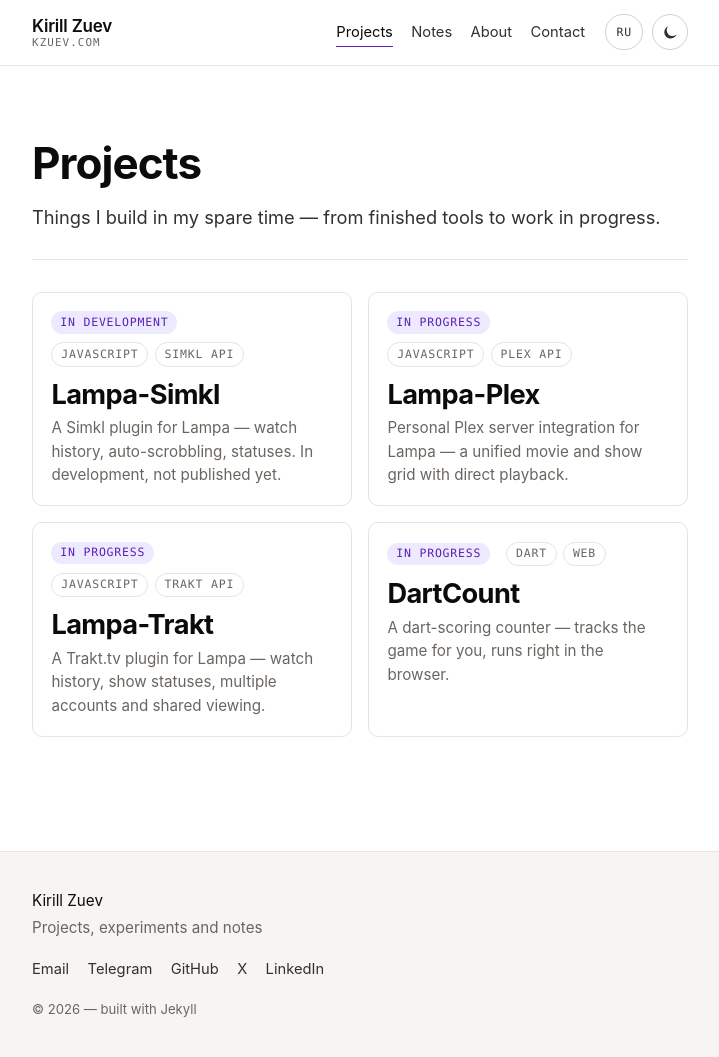
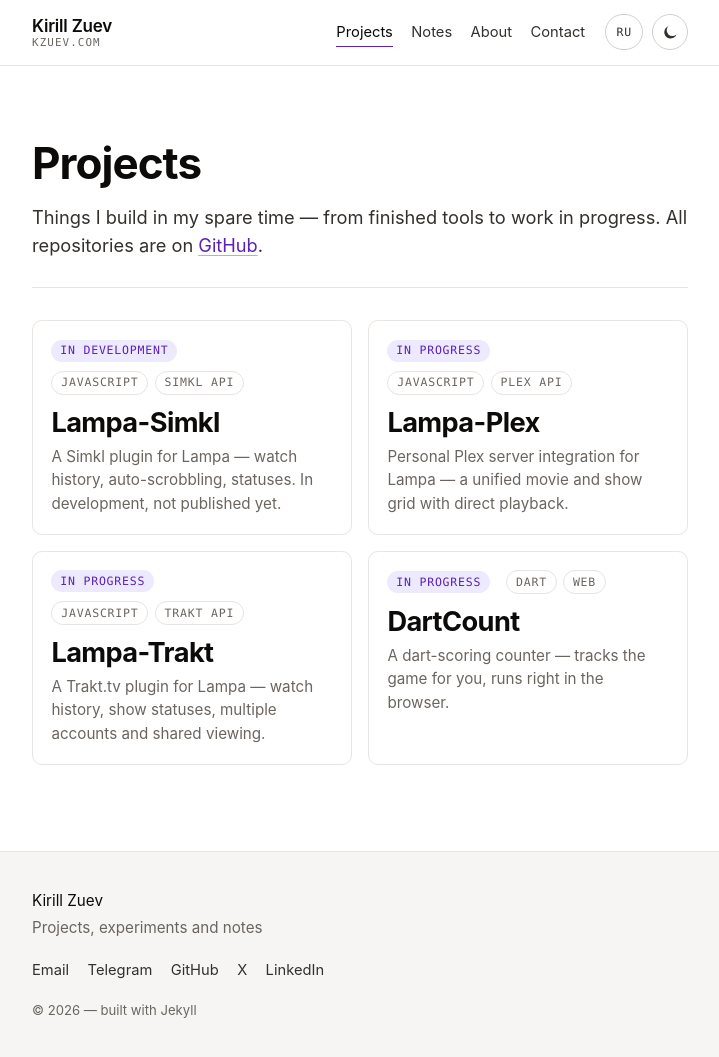
Before and after one commit to KZuev/KZuev, a Jekyll site: the page built from en/projects.md, in a window 1280 px wide and 1057 px high. Shown: the whole window, without its empty margins (280-999 px from the left). Built offline with Jekyll 4.4.1, drawn with Linux system fonts in a browser that asks for light colours.

Commit message:
Добавить ссылку на Telegram-канал в заметках и на GitHub в проектах
На RU-странице заметок рядом с RSS теперь ещё и ссылка на
Telegram-канал. На странице проектов (оба языка) — ссылка на профиль
GitHub.

```diff
--- a/_layouts/notes-index.html
+++ b/_layouts/notes-index.html
@@ -9,7 +9,7 @@ layout: default
     <h1>{{ page.title }}</h1>
     <p class="lead">
       {{ page.lead }}
-      {% if page.lang == "ru" and lang_posts.size > 0 %}{{ t.misc.rss_note }} <a href="{{ '/feed.xml' | relative_url }}">RSS</a>.{% endif %}
+      {% if page.lang == "ru" and lang_posts.size > 0 %}{{ t.misc.rss_note }} <a href="{{ '/feed.xml' | relative_url }}">RSS</a> и <a href="https://t.me/+-5i_NrenKDI3ZWYy">Telegram-канал</a>.{% endif %}
     </p>
   </header>
 
--- a/_layouts/project-index.html
+++ b/_layouts/project-index.html
@@ -7,7 +7,10 @@ layout: default
 <div class="shell">
   <header class="page-head">
     <h1>{{ page.title }}</h1>
-    <p class="lead">{{ page.lead }}</p>
+    <p class="lead">
+      {{ page.lead }}
+      {% if page.lang == "en" %}All repositories are on <a href="https://github.com/KZuev">GitHub</a>.{% else %}Все репозитории — на <a href="https://github.com/KZuev">GitHub</a>.{% endif %}
+    </p>
   </header>
 
   {%- if projects.size > 0 %}
```
